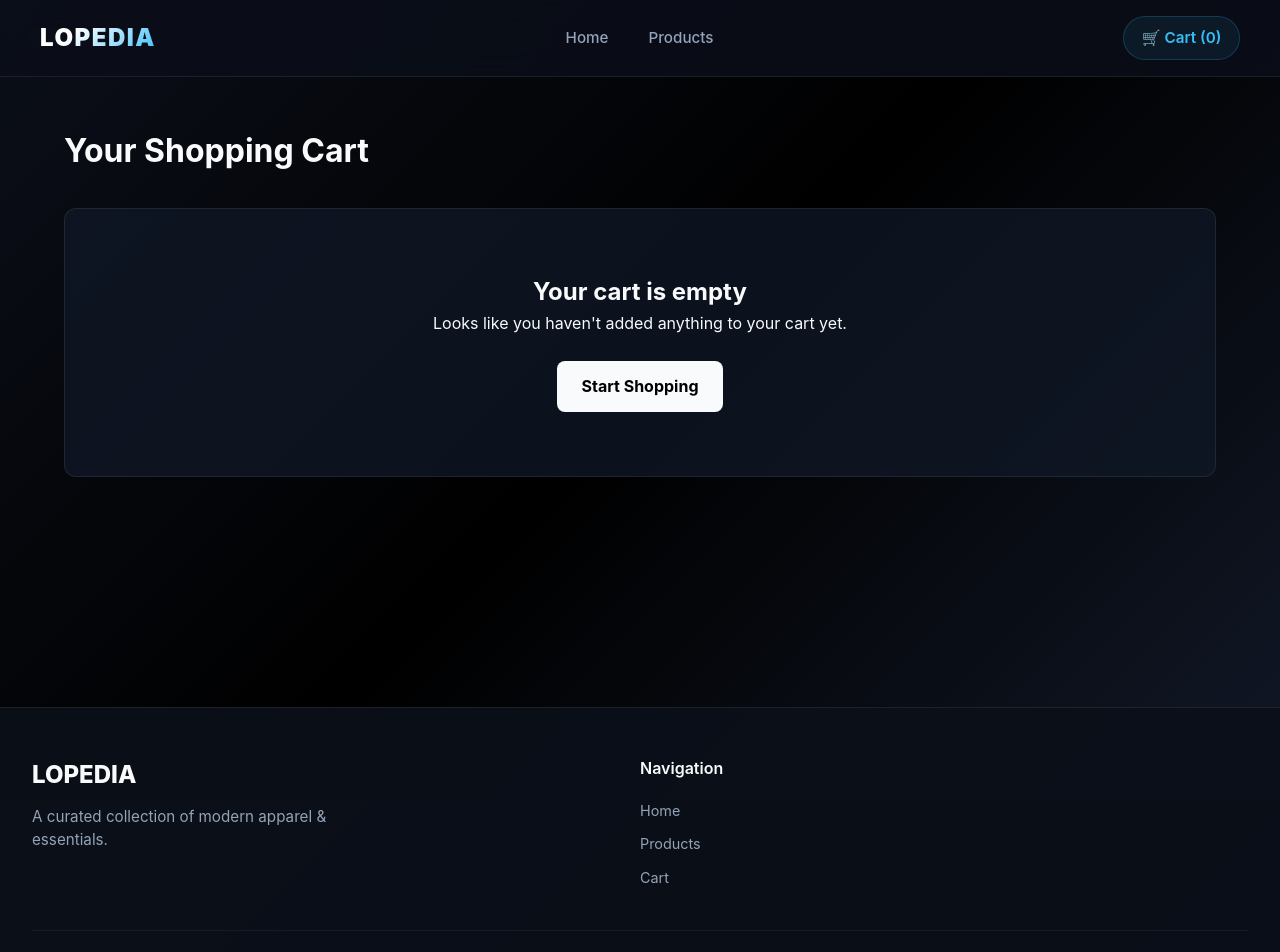
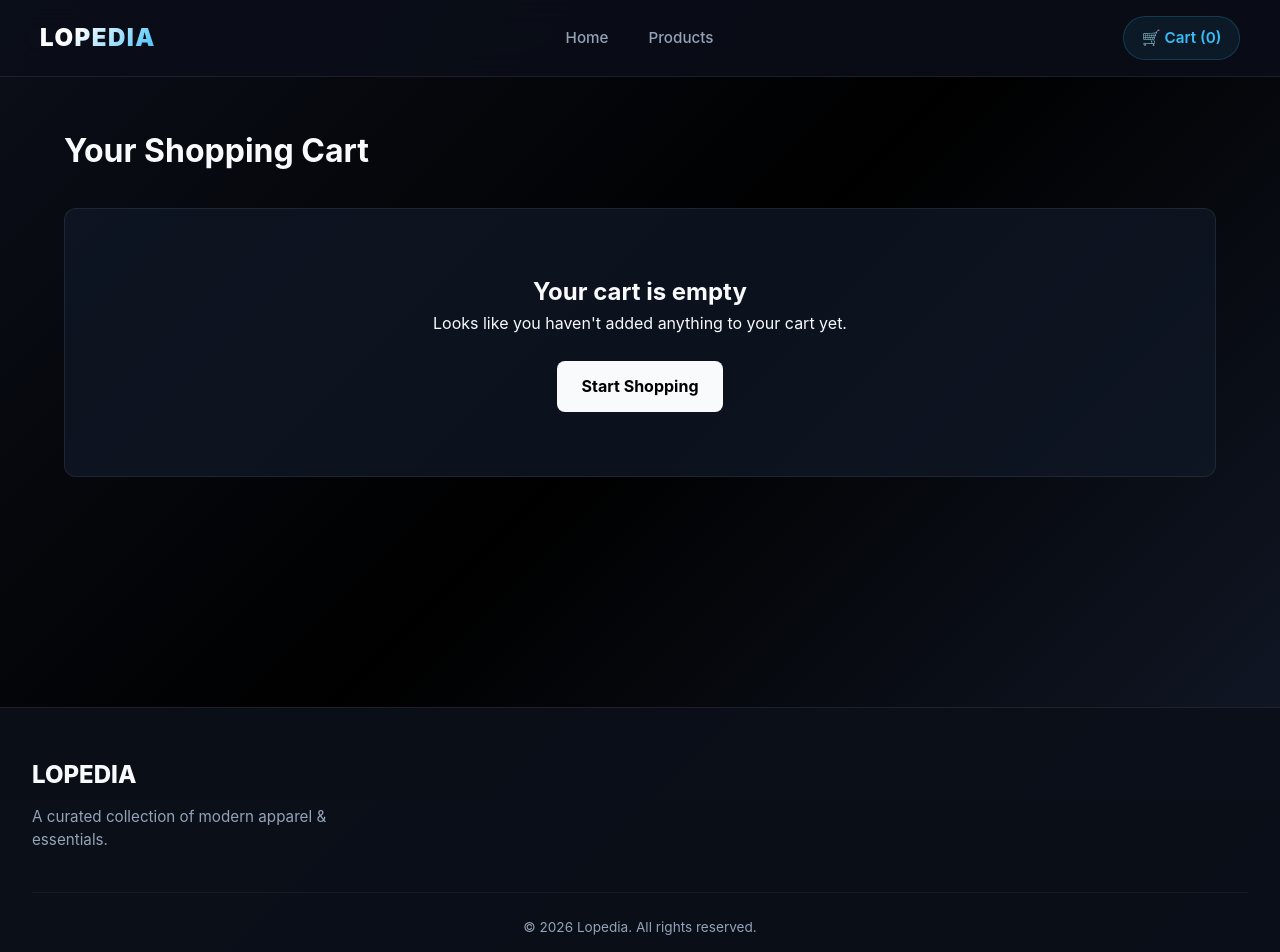
Before and after one commit to demetre-12/Finaluri, a React (Vite) app: page /cart in a window 1280 px wide. Shown: the top 952 px of the page. Built offline with nearby package versions, Linux system fonts and the light colour scheme.

Commit message:
meteqvsmete commit

```diff
--- a/src/components/Footer.jsx
+++ b/src/components/Footer.jsx
@@ -9,21 +9,6 @@ export default function Footer() {
           <h2 className="footer-logo">LOPEDIA</h2>
           <p>A curated collection of modern apparel & essentials.</p>
         </div>
-
-        <div className="footer-links">
-          <h3>Navigation</h3>
-          <ul>
-            <li>
-              <Link to="/">Home</Link>
-            </li>
-            <li>
-              <Link to="/products">Products</Link>
-            </li>
-            <li>
-              <Link to="/cart">Cart</Link>
-            </li>
-          </ul>
-        </div>
       </div>
 
       <div className="footer-bottom">
```
